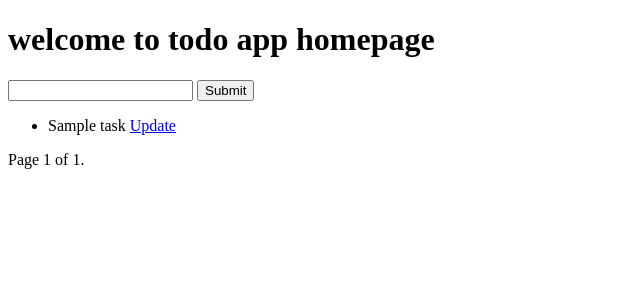
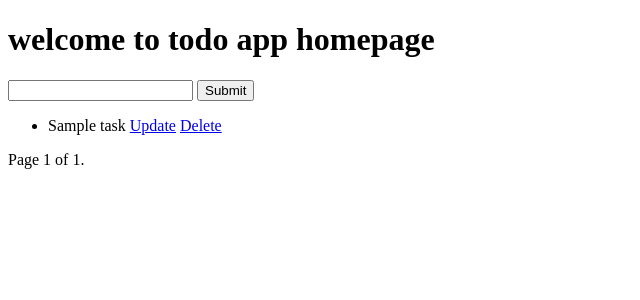
Before and after one commit to ironsubhajit/to-do-app, a Django app: page / in a window 1280 px wide. Shown: the top 300 px of the page, without its empty margins (0-640 px from the left). Run offline with Django 3.2, Linux system fonts and the light colour scheme; tables that the repository leaves empty hold one stand-in row (values such as "Sample post").

Commit message:
Link Delete task page with Home Page

```diff
--- a/todo/task/templates/task/index.html
+++ b/todo/task/templates/task/index.html
@@ -11,6 +11,7 @@
         <li>
             {{ task }}
             <a href="{% url 'update_task' task.id %}">Update</a>
+            <a href="{% url 'delete_task' task.id %}">Delete</a>
         </li>
 
     {% empty %}
```
